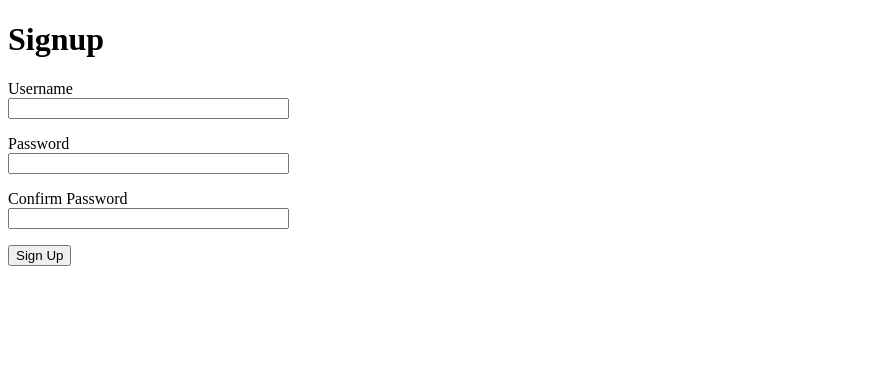
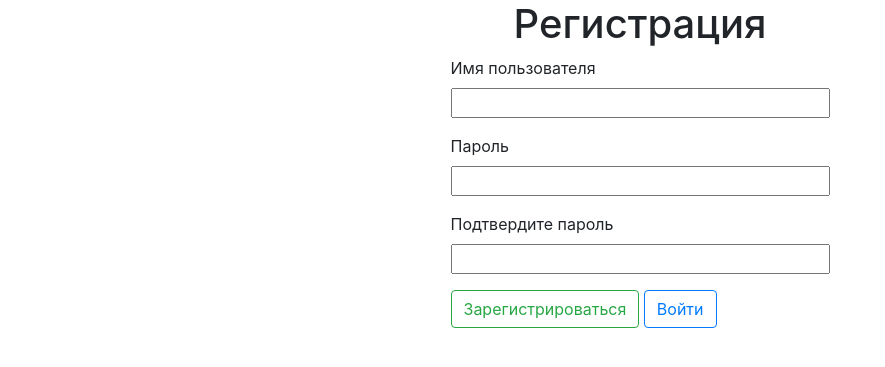
Before and after one commit to iBearchic/rascomTM, a Flask app: page /signup in a window 1280 px wide. Shown: the top 367 px of the page, without its empty margins (0-885 px from the left). Run offline with Flask 3, Linux system fonts and the light colour scheme; some libraries are stand-ins or nearby versions.

Commit message:
changes to signup form and html

```diff
--- a/app/auth.py
+++ b/app/auth.py
@@ -9,7 +9,6 @@ auth_blueprint = Blueprint('auth', __name__)
 @auth_blueprint.route('/login', methods=['GET', 'POST'])
 def login():
     form = LoginForm()
-    # if form.validate_on_submit():
     if request.method == "POST":
         user = User.query.filter_by(username=form.username.data).first()
         if user:
@@ -23,13 +22,17 @@ def login():
 @auth_blueprint.route('/signup', methods=['GET', 'POST'])
 def signup():
     form = RegisterForm()
-    if form.validate_on_submit():
-        hashed_password = generate_password_hash(form.password.data, method='scrypt')
-        new_user = User(username=form.username.data, password=hashed_password)
-        db.session.add(new_user)
-        db.session.commit()
-        flash(f'New user: {form.username.data} was created!', 'success')
-        return redirect(url_for('auth.login'))
+    if request.method == "POST":
+        if form.validate_username(form.username):
+            hashed_password = generate_password_hash(form.password.data, method='scrypt')
+            new_user = User(username=form.username.data, password=hashed_password)
+            db.session.add(new_user)
+            db.session.commit()
+            flash(f'New user: {form.username.data} was created!', 'success')
+            return redirect(url_for('auth.login'))
+        else:
+            flash(f'User: {form.username.data} already exists!', 'warning')
+            return redirect(url_for('auth.signup'))
     return render_template('signup.html', form=form)
 
 @auth_blueprint.route('/logout')
--- a/app/forms.py
+++ b/app/forms.py
@@ -10,15 +10,16 @@ class LoginForm(FlaskForm):
     submit = SubmitField('Войти')
 
 class RegisterForm(FlaskForm):
-    username = StringField('Username', validators=[DataRequired(), Length(min=2, max=20)])
-    password = PasswordField('Password', validators=[DataRequired()])
-    confirm_password = PasswordField('Confirm Password', validators=[DataRequired(), EqualTo('password')])
-    submit = SubmitField('Sign Up')
+    username = StringField('Имя пользователя', validators=[DataRequired(), Length(min=2, max=20)])
+    password = PasswordField('Пароль', validators=[DataRequired()])
+    confirm_password = PasswordField('Подтвердите пароль', validators=[DataRequired(), EqualTo('password')])
+    submit = SubmitField('Зарегистрироваться')
 
     def validate_username(self, username):
         user = User.query.filter_by(username=username.data).first()
         if user:
-            raise ValidationError('That username is taken. Please choose a different one.')
+            return False
+        return True
 
 class TaskForm(FlaskForm):
     taskname = StringField('Task Name', validators=[DataRequired()])
--- a/app/templates/login.html
+++ b/app/templates/login.html
@@ -36,7 +36,7 @@
             </p>
             <p>{{ form.remember }} Запомнить меня</p>
 
-            {{ form.submit(class_="btn btn-outline-primary") }}
+            {{ form.submit(class_="btn btn-outline-success") }} <a href="{{ url_for('auth.signup') }}" class="btn btn-outline-primary">Зарегистрироваться</a>
         </form>
 
         <script>
--- a/app/templates/signup.html
+++ b/app/templates/signup.html
@@ -1,19 +1,24 @@
 <!DOCTYPE html>
 <html>
 <head>
-    <title>Signup</title>
+    <link rel="stylesheet" href="https://stackpath.bootstrapcdn.com/bootstrap/4.3.1/css/bootstrap.min.css">
+    <script src="https://ajax.googleapis.com/ajax/libs/jquery/3.5.1/jquery.min.js"></script>
+
+    <link rel="stylesheet" href="{{ url_for('static', filename='css/main.css') }}">
+    <title>Новый пользователь</title>
 </head>
 <body>
-    <h1>Signup</h1>
-    {% with messages = get_flashed_messages() %}
+    <div class="container login">
+        <h1>Регистрация</h1>
+
+        {% with messages = get_flashed_messages(with_categories=true) %}
             {% if messages %}
-            <ul class=flashes>
-                {% for message in messages %}
-                    <li>{{ message }}</li>
+            {% for category, message in messages %}
+                <div class="alert alert-{{ category }}">{{ message }}</div>
             {% endfor %}
-            </ul>
             {% endif %}
         {% endwith %}
+
         <form method="POST">
             {{ form.hidden_tag() }}
             <p>
@@ -37,7 +42,16 @@
                     <span style="color: red;">[{{ error }}]</span>
                 {% endfor %}
             </p>
-        <p>{{ form.submit() }}</p>
+            <p>{{ form.submit(class_="btn btn-outline-success") }} <a href="{{ url_for('auth.login') }}" class="btn btn-outline-primary">Войти</a></p>
         </form>
+    </div>
+
+    <script>
+        window.setTimeout(function() {
+            $(".alert").fadeTo(500, 0).slideUp(500, function(){
+                $(this).remove();
+            });
+        }, 1500);
+    </script>
 </body>
 </html>
```
Lines whose indentation alone changed are shown as unchanged.
